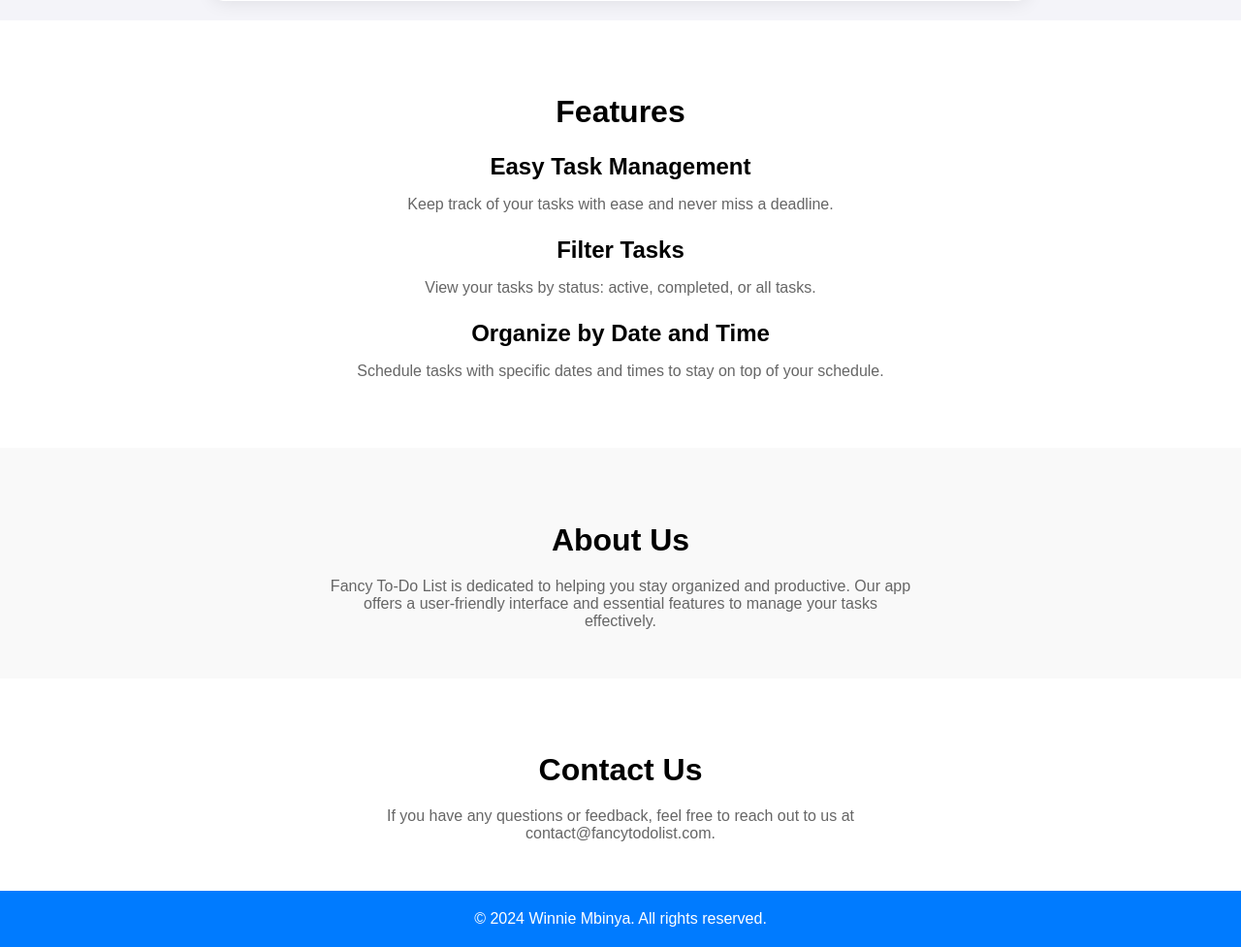
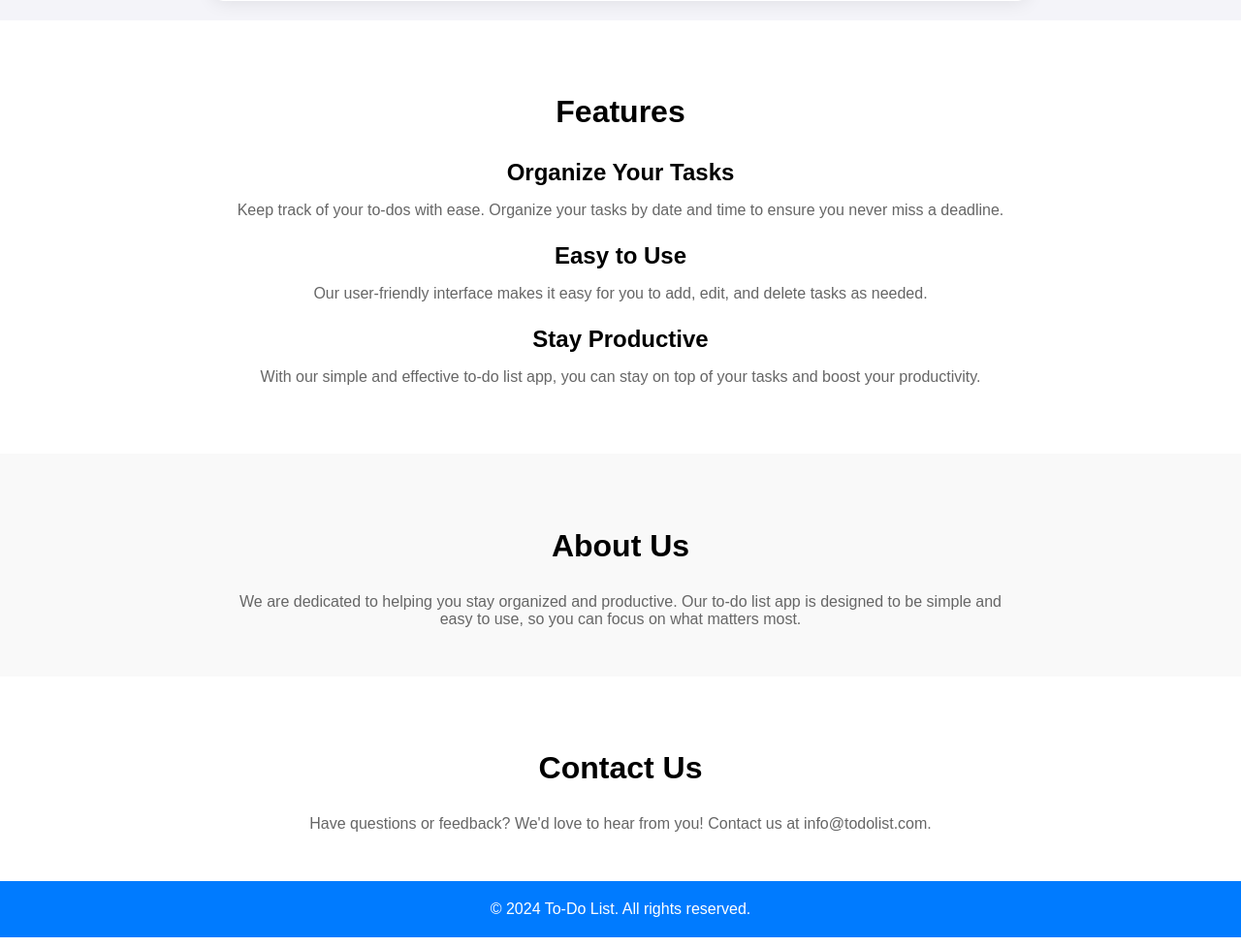
Before and after one commit to WINNIE-MBINYA/To-do-list, a Flask app: page / in a window 1280 px wide. Shown: the part 925-1902 px from the top of the page at 97% size. Run offline with Flask 3, Linux system fonts and the light colour scheme; data comes from the database, SQL or seed files in the repository.

```diff
--- a/static/styles.css
+++ b/static/styles.css
@@ -221,7 +221,7 @@ h1 {
 
 .feature-item h3 {
     font-size: 1.5em;
-    margin-bottom: 10px;
+    margin-bottom: 15px; /* Increased margin for better separation */
 }
 
 .feature-item p {
@@ -238,13 +238,13 @@ h1 {
 
 .about h2 {
     font-size: 2em;
-    margin-bottom: 20px;
+    margin-bottom: 30px; /* Increased margin for better separation */
 }
 
 .about p {
     font-size: 1em;
     color: #666;
-    max-width: 600px;
+    max-width: 800px; /* Increased max-width for better text layout */
     margin: 0 auto;
 }
 
@@ -257,13 +257,13 @@ h1 {
 
 .contact h2 {
     font-size: 2em;
-    margin-bottom: 20px;
+    margin-bottom: 30px; /* Increased margin for better separation */
 }
 
 .contact p {
     font-size: 1em;
     color: #666;
-    max-width: 600px;
+    max-width: 800px; /* Increased max-width for better text layout */
     margin: 0 auto;
 }
 
--- a/templates/index.html
+++ b/templates/index.html
@@ -4,7 +4,7 @@
     <meta charset="UTF-8">
     <meta name="viewport" content="width=device-width, initial-scale=1.0">
     <link rel="stylesheet" href="{{ url_for('static', filename='styles.css') }}">
-    <title>Fancy To-Do List</title>
+    <title>To-Do List</title>
 </head>
 <body>
     <header>
@@ -58,40 +58,71 @@
         </div>
     </div>
 
-    <section id="features" class="features">
+    <div id="edit-form" class="edit-form">
+        <h2>Edit Task</h2>
+        <input type="hidden" id="edit-task-id">
+        <input type="text" id="edit-task-title" placeholder="Enter a new task" required>
+        <button onclick="saveTask()">Save</button>
+        <button onclick="closeEditForm()">Cancel</button>
+    </div>
+
+    <section class="features" id="features">
         <h2>Features</h2>
         <div class="feature-item">
-            <h3>Easy Task Management</h3>
-            <p>Keep track of your tasks with ease and never miss a deadline.</p>
+            <h3>Organize Your Tasks</h3>
+            <p>Keep track of your to-dos with ease. Organize your tasks by date and time to ensure you never miss a deadline.</p>
         </div>
         <div class="feature-item">
-            <h3>Filter Tasks</h3>
-            <p>View your tasks by status: active, completed, or all tasks.</p>
+            <h3>Easy to Use</h3>
+            <p>Our user-friendly interface makes it easy for you to add, edit, and delete tasks as needed.</p>
         </div>
         <div class="feature-item">
-            <h3>Organize by Date and Time</h3>
-            <p>Schedule tasks with specific dates and times to stay on top of your schedule.</p>
+            <h3>Stay Productive</h3>
+            <p>With our simple and effective to-do list app, you can stay on top of your tasks and boost your productivity.</p>
         </div>
     </section>
 
-    <section id="about" class="about">
+    <section class="about" id="about">
         <h2>About Us</h2>
-        <p>Fancy To-Do List is dedicated to helping you stay organized and productive. Our app offers a user-friendly interface and essential features to manage your tasks effectively.</p>
+        <p>We are dedicated to helping you stay organized and productive. Our to-do list app is designed to be simple and easy to use, so you can focus on what matters most.</p>
     </section>
 
-    <section id="contact" class="contact">
+    <section class="contact" id="contact">
         <h2>Contact Us</h2>
-        <p>If you have any questions or feedback, feel free to reach out to us at contact@fancytodolist.com.</p>
+        <p>Have questions or feedback? We'd love to hear from you! Contact us at info@todolist.com.</p>
     </section>
 
     <footer>
-        <p>&copy; 2024 Winnie Mbinya. All rights reserved.</p>
+        <p>&copy; 2024 To-Do List. All rights reserved.</p>
     </footer>
 
-    <form id="edit-form" class="edit-form">
-        <input type="text" name="title" id="edit-title" required>
-        <button type="submit">Save</button>
-    </form>
-    <script src="{{ url_for('static', filename='script.js') }}"></script>
+    <script>
+        // Add your JavaScript functions here
+        function toggleTask(taskId) {
+            // Your code to toggle the task completion status
+        }
+
+        function deleteTask(taskId) {
+            // Your code to delete the task
+        }
+
+        function showEditForm(taskId, taskTitle) {
+            document.getElementById('edit-task-id').value = taskId;
+            document.getElementById('edit-task-title').value = taskTitle;
+            document.getElementById('edit-form').style.display = 'flex';
+        }
+
+        function closeEditForm() {
+            document.getElementById('edit-form').style.display = 'none';
+        }
+
+        function saveTask() {
+            // Your code to save the edited task
+        }
+
+        function filterTasks(filter) {
+            // Your code to filter tasks
+        }
+    </script>
 </body>
 </html>
```
Also changed, not shown: other parts of static/styles.css (+1 -1 lines), requirements.txt (added, +12 -0 lines).
